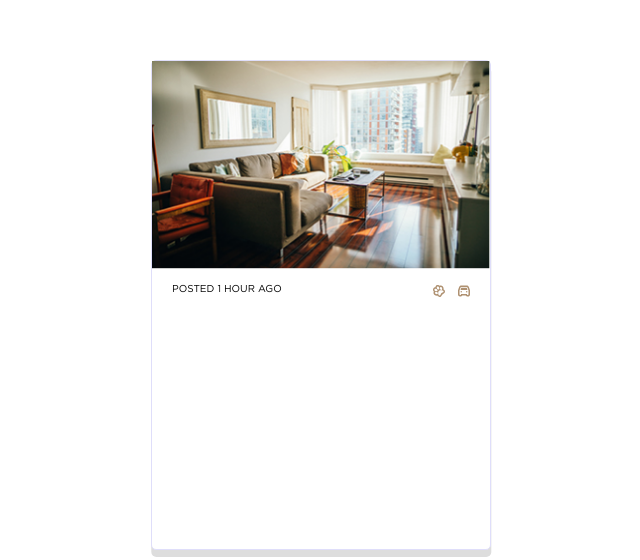
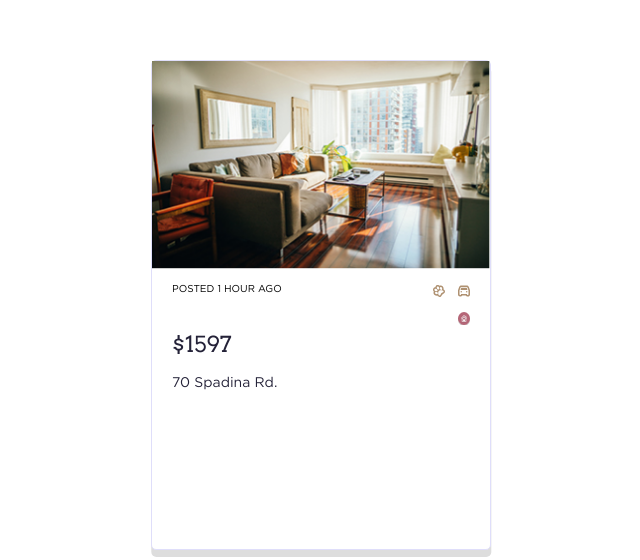
Before and after one commit to JuanTValdez/Living-in-the-Six, a React (Create React App) app: page / in a window 1280 px wide. Shown: the part 240-800 px from the top of the page, without its empty margins (149-789 px from the left). Built offline with nearby package versions, Linux system fonts and the light colour scheme.

Commit message:
continue layout/style of listing card comp

```diff
--- a/src/components/ListingCard.js
+++ b/src/components/ListingCard.js
@@ -3,6 +3,8 @@ import '../styles/ListingCard.css';
 import ListingImage from '../images/listing-img.png';
 import PawPrint from '../images/pets.svg';
 import Parking from '../images/parking.svg';
+import SaveListingOn from '../images/save-listing-on.svg';
+import SaveListingOff from '../images/save-listing-off.svg';
 export default function ListingCard() {
 	return (
 		<div className='card-wrapper'>
@@ -15,7 +17,15 @@ export default function ListingCard() {
 				</div>
 			</div>
 
+			<div className='price-wrapper'>
+				<div className='price-address'>
+					<p className='price font-size-22'>$1597</p>
+					<p className='address font-size-14'>70 Spadina Rd.</p>
+				</div>
 
+				<img src={SaveListingOn} alt='' className='save-listing' />
+				{/* <img src={SaveListingOff} alt='' className='save-listing' /> */}
+			</div>
 		</div>
 	);
 }
--- a/src/styles/ListingCard.css
+++ b/src/styles/ListingCard.css
@@ -30,6 +30,24 @@
   }
 }
 
+.price-wrapper {
+  display: flex;
+  justify-content: space-between;
+ padding: 0 2rem;
+  .price {
+    font-family: "Arvo-Regular";
+    line-height: 2.95;
+    color: var(--dark)
+  }
+
+  .address {
+    font-family: "Gotham-Book";
+
+    /* line-height: 1.2; */
+    color: var(--dark);
+  }
+}
+
 .listing-icons {
   display: flex;
 
```
Also changed, not shown: src/images/save-listing-off.svg (renamed from src/images/icon-save-listing-off.svg), src/images/save-listing-on.svg (renamed from src/images/icon-save-listing-on.svg).
